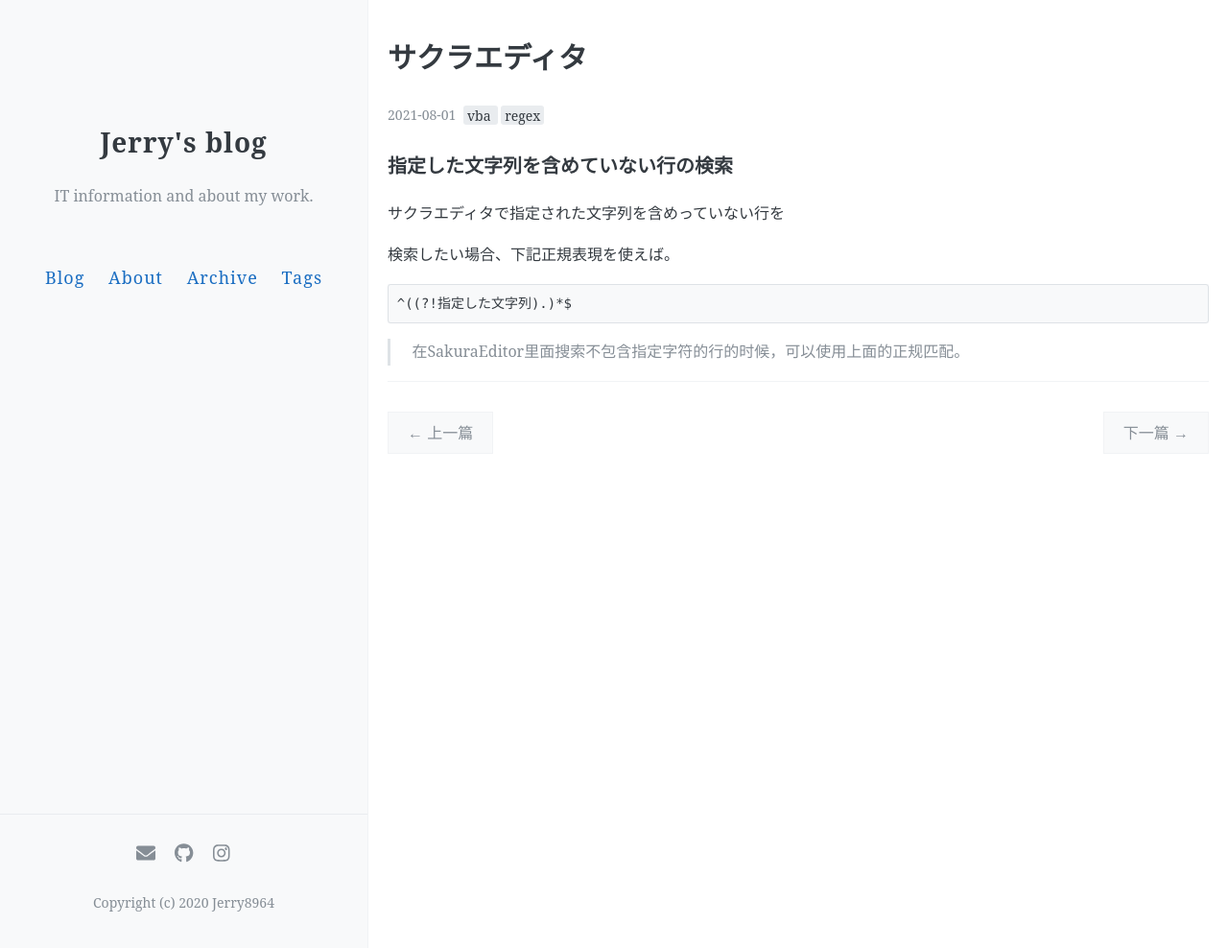
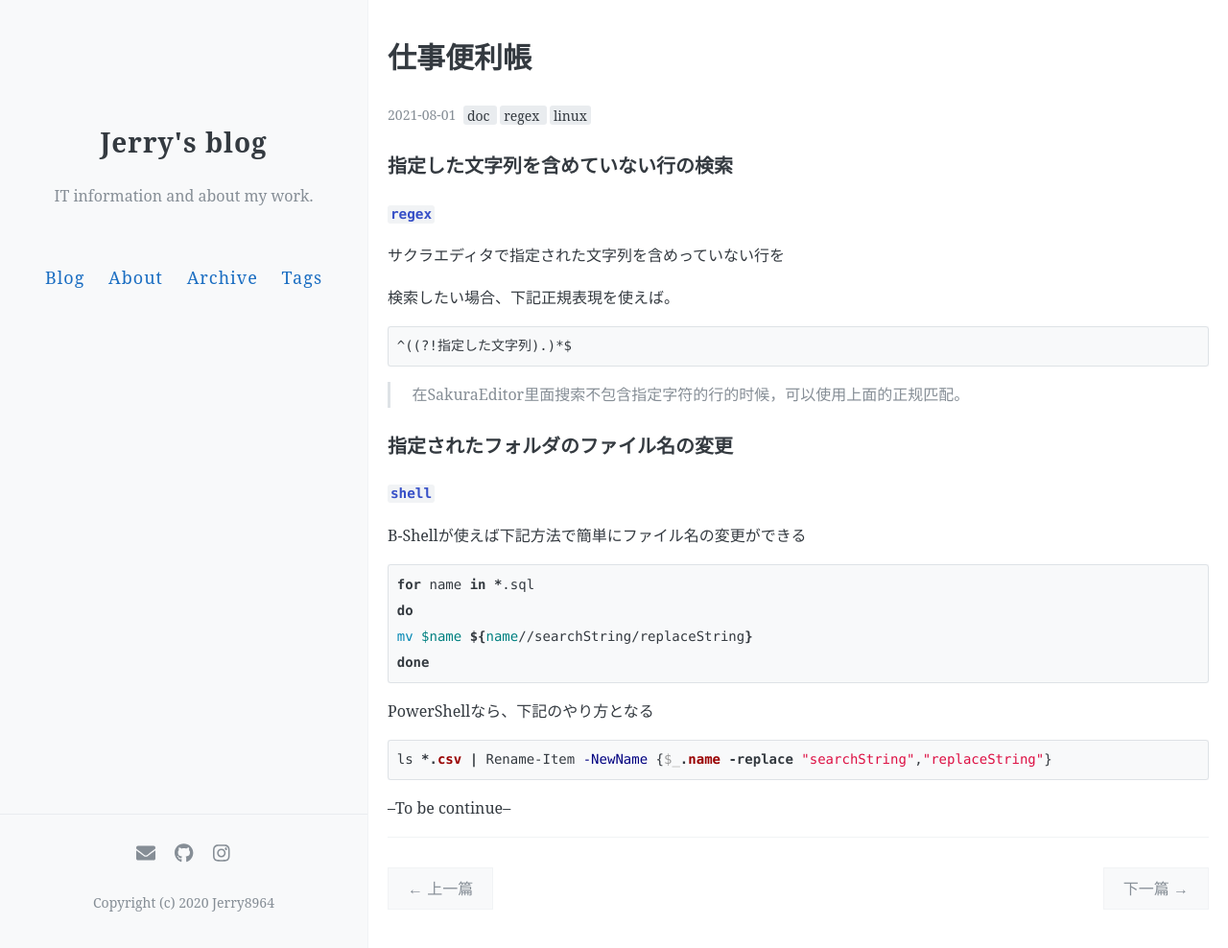
Before and after one commit to jerry8964/jerry8964.github.io, a Jekyll site: the page built from _posts/2021-08-01-regex-sakuraeditor-001.md, in a window 1280 px wide and 988 px high. Shown: the whole window at 96% size. Built offline with Jekyll 4.4.1, drawn with Linux system fonts in a browser that asks for light colours; comment, search, counter and statistics services are not loaded.

Commit message:
change name and add shell contents

````diff
--- a/_posts/2021-08-01-regex-sakuraeditor-001.md
+++ b/_posts/2021-08-01-regex-sakuraeditor-001.md
@@ -1,8 +1,8 @@
 ---
 layout: post
-title:  "サクラエディタ"
+title:  "仕事便利帳"
 date: 2021-08-01
-tags: [vba, regex]
+tags: [doc, regex, linux]
 comments: true
 author: Jerry8964
 ---
@@ -13,7 +13,7 @@ author: Jerry8964
 
 ### 指定した文字列を含めていない行の検索
 
-
+**`regex`**
 
 サクラエディタで指定された文字列を含めっていない行を
 
@@ -24,3 +24,30 @@ author: Jerry8964
 ```
 
 > 在SakuraEditor里面搜索不包含指定字符的行的时候，可以使用上面的正规匹配。
+
+
+
+### 指定されたフォルダのファイル名の変更
+
+**`shell`**
+
+B-Shellが使えば下記方法で簡単にファイル名の変更ができる
+
+```shell
+for name in *.sql
+do
+mv $name ${name//searchString/replaceString}
+done
+```
+
+PowerShellなら、下記のやり方となる
+
+```powershell
+ls *.csv | Rename-Item -NewName {$_.name -replace "searchString","replaceString"}
+```
+
+
+
+
+
+--To be continue--
````
